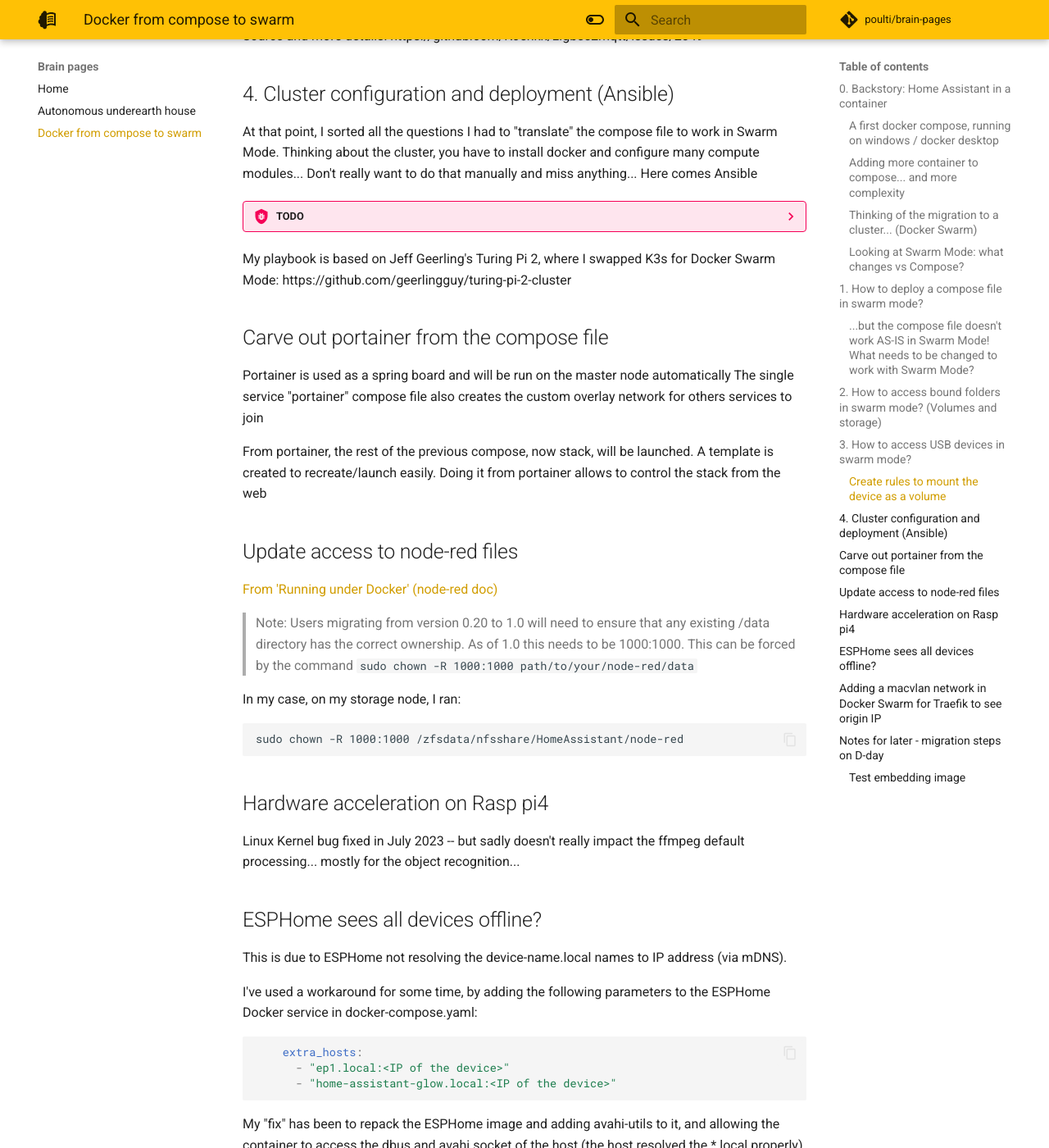
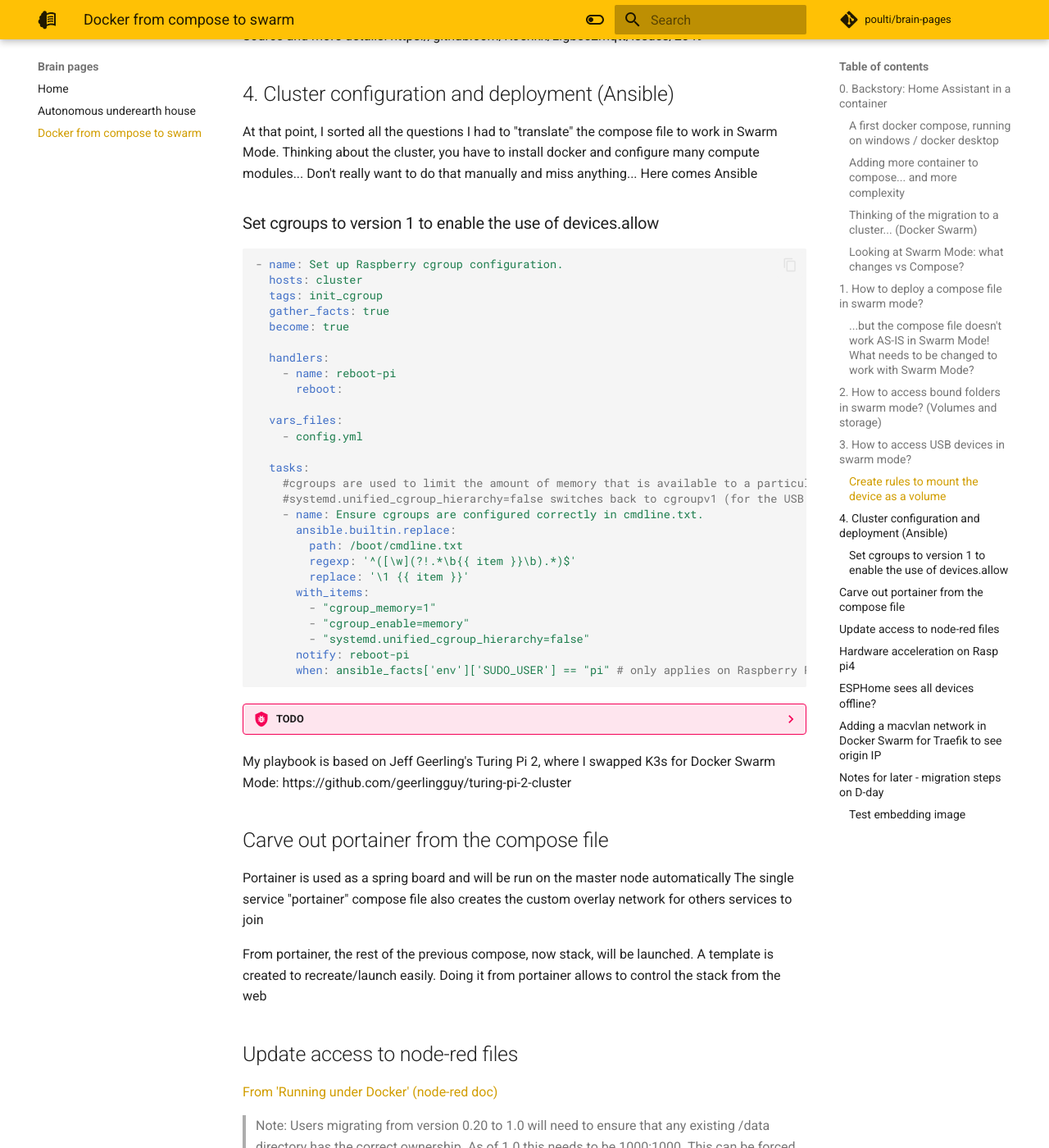
Before and after one commit to poulti/brain-pages, an MkDocs documentation site: the page built from docs/docker-from-compose-to-swarm.md, in a window 1280 px wide and 1400 px high, scrolled down 11261 px. Shown: the whole window at 82% size. Built offline with MkDocs 1.6.1 and Material for MkDocs 9.7.7, drawn with Linux system fonts in a browser that asks for light colours; comment, search, counter and statistics services are not loaded.

Commit message:
Add partial playbook for cgroups

````diff
--- a/docs/docker-from-compose-to-swarm.md
+++ b/docs/docker-from-compose-to-swarm.md
@@ -419,6 +419,39 @@ Source and more details: https://github.com/Koenkk/zigbee2mqtt/issues/2049
 ## 4. Cluster configuration and deployment (Ansible)
 
 At that point, I sorted all the questions I had to "translate" the compose file to work in Swarm Mode. Thinking about the cluster, you have to install docker and configure many compute modules... Don't really want to do that manually and miss anything... Here comes Ansible
+
+### Set cgroups to version 1 to enable the use of devices.allow
+
+```yaml
+- name: Set up Raspberry cgroup configuration.
+  hosts: cluster
+  tags: init_cgroup
+  gather_facts: true
+  become: true
+
+  handlers:
+    - name: reboot-pi
+      reboot:
+
+  vars_files:
+    - config.yml
+
+  tasks:
+    #cgroups are used to limit the amount of memory that is available to a particular group of processes
+    #systemd.unified_cgroup_hierarchy=false switches back to cgroupv1 (for the USB devices.allow entry to work)
+    - name: Ensure cgroups are configured correctly in cmdline.txt.
+      ansible.builtin.replace:
+        path: /boot/cmdline.txt
+        regexp: '^([\w](?!.*\b{{ item }}\b).*)$'
+        replace: '\1 {{ item }}'
+      with_items:
+        - "cgroup_memory=1"
+        - "cgroup_enable=memory"
+        - "systemd.unified_cgroup_hierarchy=false"
+      notify: reboot-pi
+      when: ansible_facts['env']['SUDO_USER'] == "pi" # only applies on Raspberry Pis
+```
+
 ??? bug "TODO"
     Ansible for setting up the Swarm Mode
 My playbook is based on Jeff Geerling's Turing Pi 2, where I swapped K3s for Docker Swarm Mode: https://github.com/geerlingguy/turing-pi-2-cluster
````
